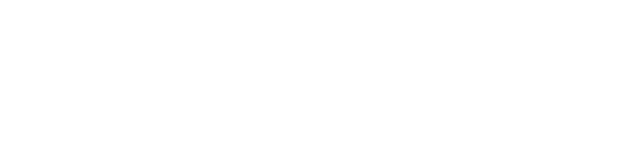
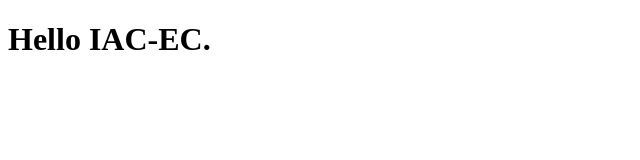
Before and after one commit to hambdev/rep-test, a plain HTML site: page index.html in a window 1280 px wide. Shown: the whole page, without its empty margins (0-640 px from the left). Drawn offline with Linux system fonts and the light colour scheme.

Commit message:
Adding h1 heading

```diff
--- a/index.html
+++ b/index.html
@@ -5,6 +5,6 @@
 	<title>Tester GIT</title>
 </head>
 <body>
-
+	<h1>Hello IAC-EC.</h1>
 </body>
 </html>
```
